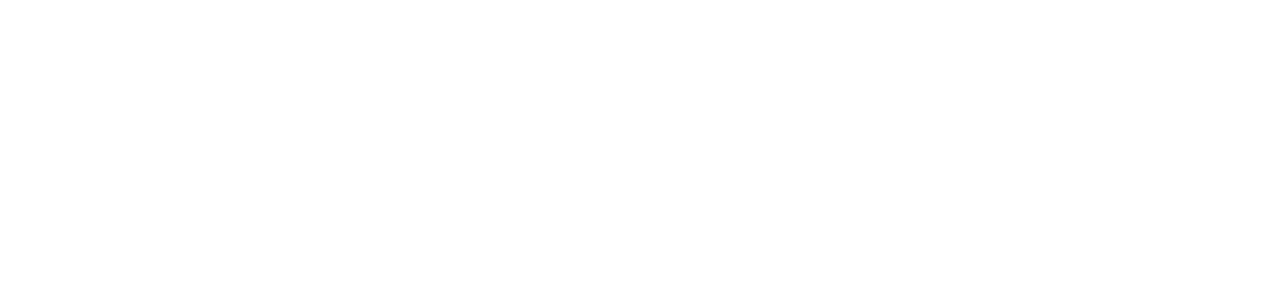
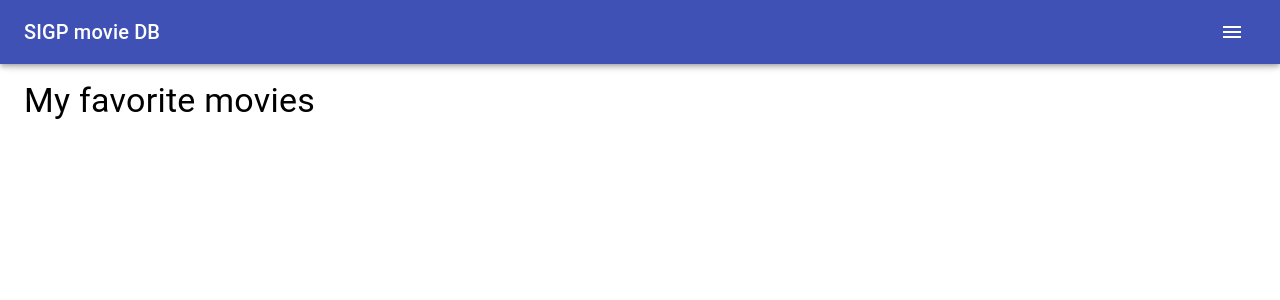
Before and after one commit to jpohancenik/sigpmdb, a React (Create React App) app: page /favorites in a window 1280 px wide. Shown: the top 300 px of the page. Built offline with nearby package versions, Linux system fonts and the light colour scheme.

Commit message:
feat: React router and material ui

```diff
--- a/package.json
+++ b/package.json
@@ -3,18 +3,22 @@
   "version": "0.1.0",
   "private": true,
   "dependencies": {
+    "@material-ui/core": "^4.11.0",
+    "@material-ui/icons": "^4.9.1",
     "@testing-library/jest-dom": "^4.2.4",
     "@testing-library/react": "^9.5.0",
     "@testing-library/user-event": "^7.2.1",
     "react": "^16.13.1",
     "react-dom": "^16.13.1",
+    "react-router-dom": "^5.2.0",
     "react-scripts": "3.4.3"
   },
   "scripts": {
     "start": "react-scripts start",
     "build": "react-scripts build",
     "test": "react-scripts test",
-    "eject": "react-scripts eject"
+    "eject": "react-scripts eject",
+    "js:fix": "eslint --fix ./src/**/*.js"
   },
   "eslintConfig": {
     "extends": "react-app",
--- a/public/index.html
+++ b/public/index.html
@@ -12,7 +12,6 @@
       manifest.json provides metadata used when your web app is installed on a
       user's mobile device or desktop. See https://developers.google.com/web/fundamentals/web-app-manifest/
     -->
-    <link rel="manifest" href="%PUBLIC_URL%/manifest.json" />
     <!--
       Notice the use of %PUBLIC_URL% in the tags above.
       It will be replaced with the URL of the `public` folder during the build.
--- a/src/App.js
+++ b/src/App.js
@@ -1,7 +1,41 @@
 import React from 'react';
+import { Container } from '@material-ui/core';
+import { BrowserRouter, Switch, Route } from 'react-router-dom';
+import MovieSearch from './pages/MovieSearch';
+import FavoriteMovies from './pages/FavoriteMovies';
+import MovieDetail from './pages/MovieDetail';
+import Header from './components/Header';
+import { makeStyles } from '@material-ui/core/styles';
+
+const useStyles = makeStyles((theme) => ({
+  wrapper: {
+    marginTop: theme.spacing(2),
+  },
+}));
 
 function App() {
-  return <div className="App" />;
+  const classes = useStyles();
+
+  return (
+    <BrowserRouter>
+      <div className={classes.wrapper}>
+        <Header />
+        <Container fixed>
+          <Switch>
+            <Route path="/detail">
+              <MovieDetail />
+            </Route>
+            <Route path="/favorites">
+              <FavoriteMovies />
+            </Route>
+            <Route path="*">
+              <MovieSearch />
+            </Route>
+          </Switch>
+        </Container>
+      </div>
+    </BrowserRouter>
+  );
 }
 
 export default App;
--- /dev/null
+++ b/src/components/Header.js
@@ -0,0 +1,78 @@
+import React, { useState } from 'react';
+import {
+  AppBar,
+  IconButton,
+  Toolbar,
+  Typography,
+  Menu,
+  MenuItem,
+} from '@material-ui/core';
+import { Link } from 'react-router-dom';
+import MenuIcon from '@material-ui/icons/Menu';
+import { makeStyles } from '@material-ui/core/styles';
+
+const useStyles = makeStyles(() => ({
+  title: {
+    flexGrow: 1,
+  },
+}));
+
+function Header() {
+  const classes = useStyles();
+  const [anchorEl, setAnchorEl] = useState(null);
+  const open = Boolean(anchorEl);
+
+  const handleMenu = (event) => {
+    setAnchorEl(event.currentTarget);
+  };
+
+  const handleClose = () => {
+    setAnchorEl(null);
+  };
+
+  return (
+    <>
+      <AppBar position="fixed">
+        <Toolbar>
+          <Typography variant="h6" className={classes.title}>
+            SIGP movie DB
+          </Typography>
+          <Menu
+            id="menu-appbar"
+            anchorEl={anchorEl}
+            anchorOrigin={{
+              vertical: 'top',
+              horizontal: 'right',
+            }}
+            keepMounted
+            transformOrigin={{
+              vertical: 'top',
+              horizontal: 'right',
+            }}
+            open={open}
+            onClose={handleClose}
+          >
+            <MenuItem onClick={handleClose}>
+              <Link to="/">Movie search</Link>
+            </MenuItem>
+            <MenuItem onClick={handleClose}>
+              <Link to="/favorites">Favorite movies</Link>
+            </MenuItem>
+          </Menu>
+          <IconButton
+            aria-label="account of current user"
+            aria-controls="menu-appbar"
+            aria-haspopup="true"
+            onClick={handleMenu}
+            color="inherit"
+          >
+            <MenuIcon />
+          </IconButton>
+        </Toolbar>
+      </AppBar>
+      <Toolbar />
+    </>
+  );
+}
+
+export default Header;
--- /dev/null
+++ b/src/pages/FavoriteMovies.js
@@ -0,0 +1,12 @@
+import { Typography } from '@material-ui/core';
+import React from 'react';
+
+function FavoriteMovies() {
+  return (
+    <Typography variant="h4" component="h1">
+      My favorite movies
+    </Typography>
+  );
+}
+
+export default FavoriteMovies;
--- /dev/null
+++ b/src/pages/MovieDetail.js
@@ -0,0 +1,12 @@
+import { Typography } from '@material-ui/core';
+import React from 'react';
+
+function MovieDetail() {
+  return (
+    <Typography variant="h4" component="h1">
+      Movie Detail
+    </Typography>
+  );
+}
+
+export default MovieDetail;
--- /dev/null
+++ b/src/pages/MovieSearch.js
@@ -0,0 +1,12 @@
+import { Typography } from '@material-ui/core';
+import React from 'react';
+
+function MovieSearch() {
+  return (
+    <Typography variant="h4" component="h1">
+      Movie search
+    </Typography>
+  );
+}
+
+export default MovieSearch;
```
Also changed, not shown: public/manifest.json (deleted), 1 other file (tests, documents, lock files or other folders).
